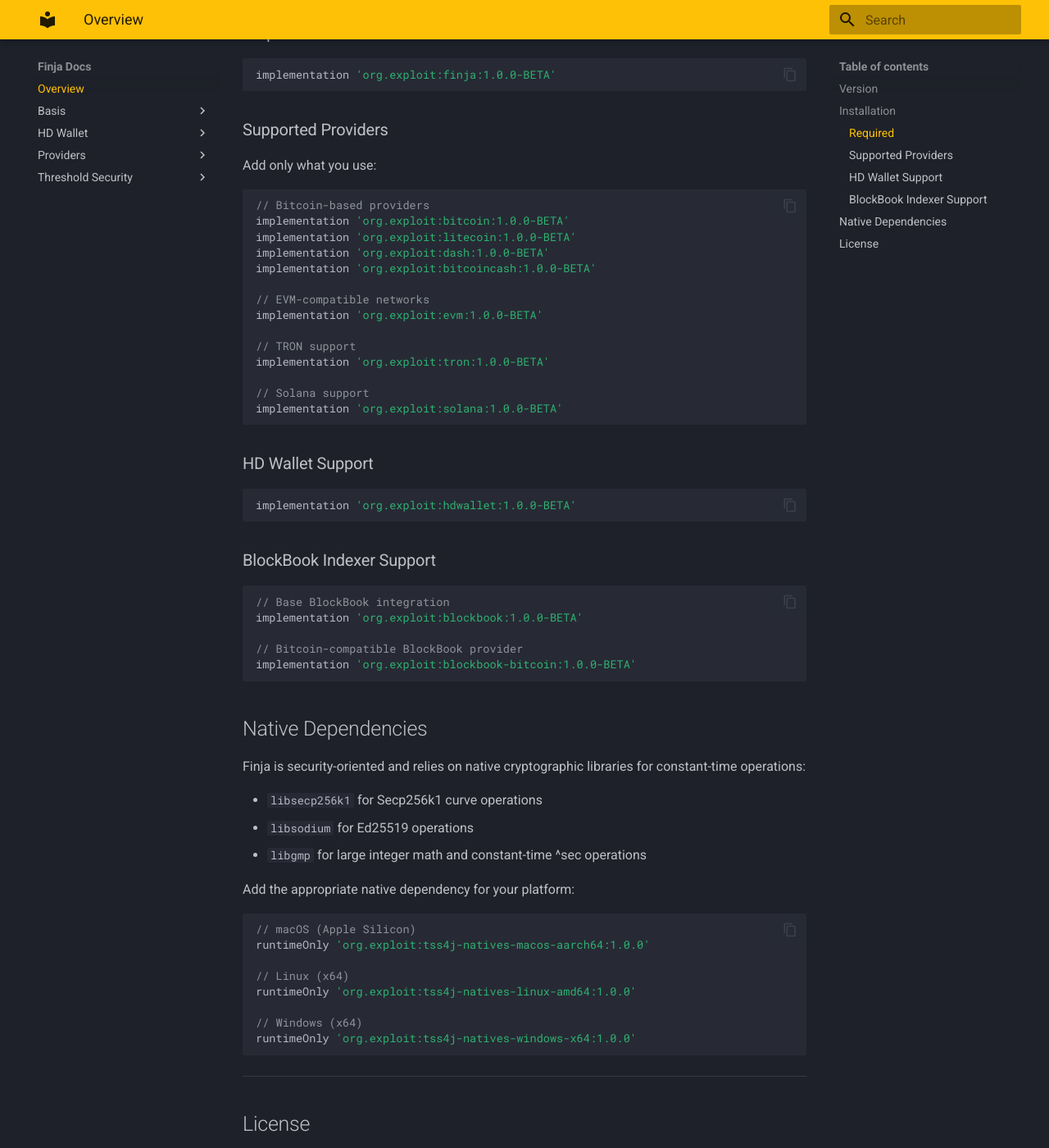
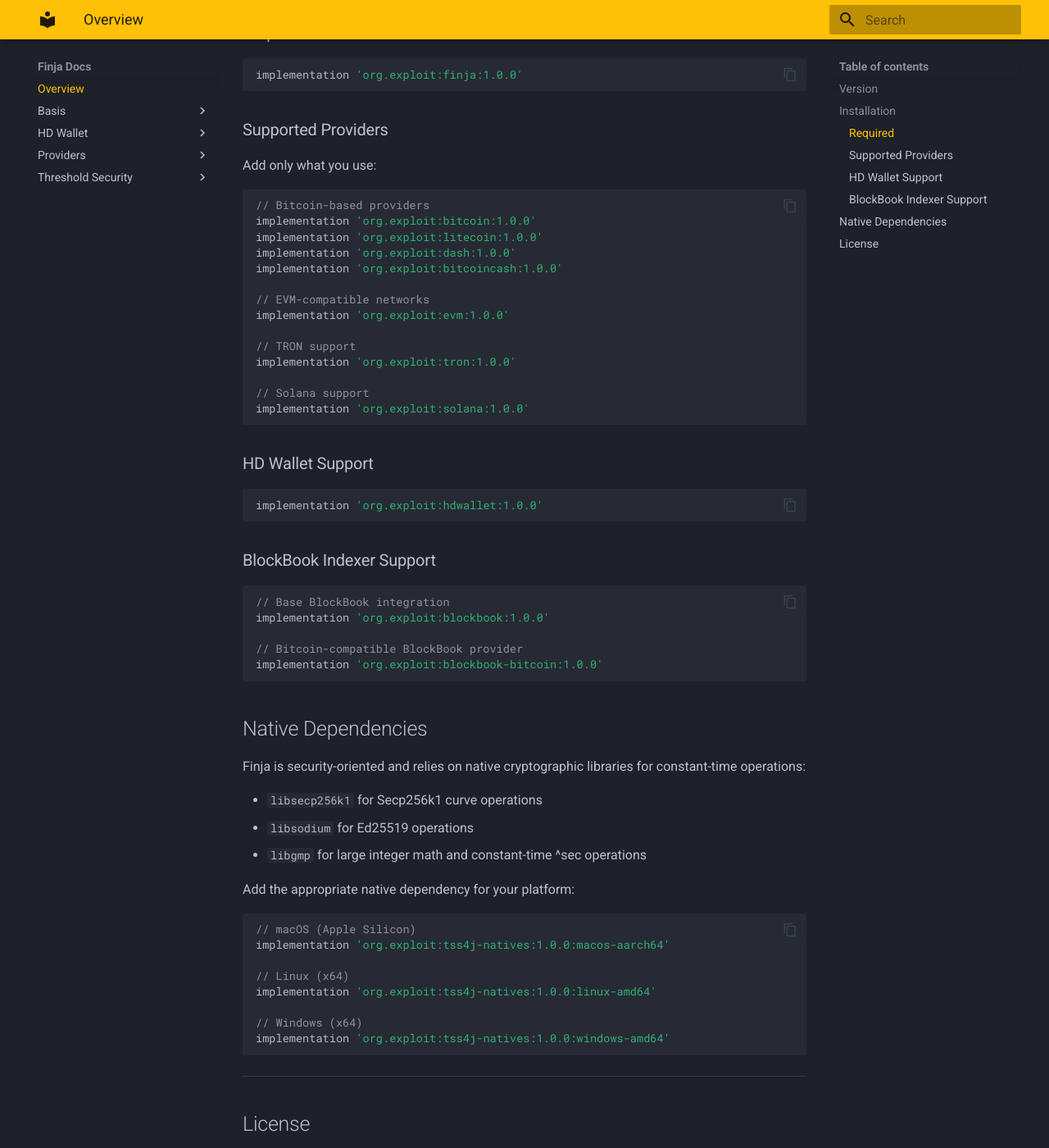
Before and after one commit to exploit-org/Finja, an MkDocs documentation site: the page built from docs/index.md, in a window 1280 px wide and 1400 px high, scrolled down 841 px. Shown: the whole window at 82% size. Built offline with MkDocs 1.6.1 and Material for MkDocs 9.7.7, drawn with Linux system fonts in a browser that asks for light colours.

Commit message:
Release 1.0.0

````diff
--- a/docs/index.md
+++ b/docs/index.md
@@ -17,7 +17,7 @@
 
 ## Version
 
-`1.0.0-BETA`
+`1.0.0`
 
 ---
 
@@ -28,7 +28,7 @@
 ### Required
 
 ```groovy
-implementation 'org.exploit:finja:1.0.0-BETA'
+implementation 'org.exploit:finja:1.0.0'
 ```
 
 ### Supported Providers
@@ -37,35 +37,35 @@
 
 ```groovy
 // Bitcoin-based providers
-implementation 'org.exploit:bitcoin:1.0.0-BETA'
-implementation 'org.exploit:litecoin:1.0.0-BETA'
-implementation 'org.exploit:dash:1.0.0-BETA'
-implementation 'org.exploit:bitcoincash:1.0.0-BETA'
+implementation 'org.exploit:bitcoin:1.0.0'
+implementation 'org.exploit:litecoin:1.0.0'
+implementation 'org.exploit:dash:1.0.0'
+implementation 'org.exploit:bitcoincash:1.0.0'
 
 // EVM-compatible networks
-implementation 'org.exploit:evm:1.0.0-BETA'
+implementation 'org.exploit:evm:1.0.0'
 
 // TRON support
-implementation 'org.exploit:tron:1.0.0-BETA'
+implementation 'org.exploit:tron:1.0.0'
 
 // Solana support
-implementation 'org.exploit:solana:1.0.0-BETA'
+implementation 'org.exploit:solana:1.0.0'
 ```
 
 ### HD Wallet Support
 
 ```groovy
-implementation 'org.exploit:hdwallet:1.0.0-BETA'
+implementation 'org.exploit:hdwallet:1.0.0'
 ```
 
 ### BlockBook Indexer Support
 
 ```groovy
 // Base BlockBook integration
-implementation 'org.exploit:blockbook:1.0.0-BETA'
+implementation 'org.exploit:blockbook:1.0.0'
 
 // Bitcoin-compatible BlockBook provider
-implementation 'org.exploit:blockbook-bitcoin:1.0.0-BETA'
+implementation 'org.exploit:blockbook-bitcoin:1.0.0'
 ```
 ## Native Dependencies
 
@@ -79,13 +79,13 @@
 
 ```groovy
 // macOS (Apple Silicon)
-runtimeOnly 'org.exploit:tss4j-natives-macos-aarch64:1.0.0'
+implementation 'org.exploit:tss4j-natives:1.0.0:macos-aarch64'
 
 // Linux (x64)
-runtimeOnly 'org.exploit:tss4j-natives-linux-amd64:1.0.0'
+implementation 'org.exploit:tss4j-natives:1.0.0:linux-amd64'
 
 // Windows (x64)
-runtimeOnly 'org.exploit:tss4j-natives-windows-x64:1.0.0'
+implementation 'org.exploit:tss4j-natives:1.0.0:windows-amd64'
 ```
 
 ___
--- a/mkdocs.yaml
+++ b/mkdocs.yaml
@@ -33,7 +33,6 @@
       - TRON: providers/tron.md
       - Solana: providers/solana.md
   - Threshold Security:
-      - Overview: threshold/index.md
       - MPC Signing: threshold/mpc.md
 
 markdown_extensions:
````
Also changed, not shown: README.md (+1 -1 lines), docs/basis/index.md (+3 -3 lines), docs/basis/wallet.md (+1 -1 lines), 1 other file.
